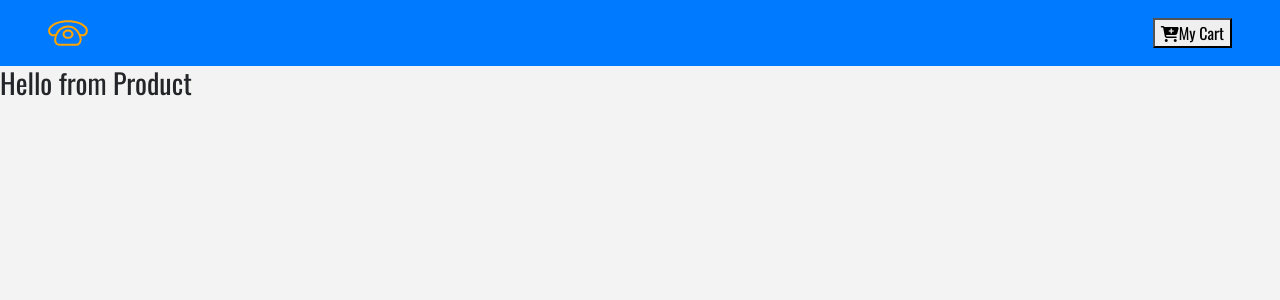
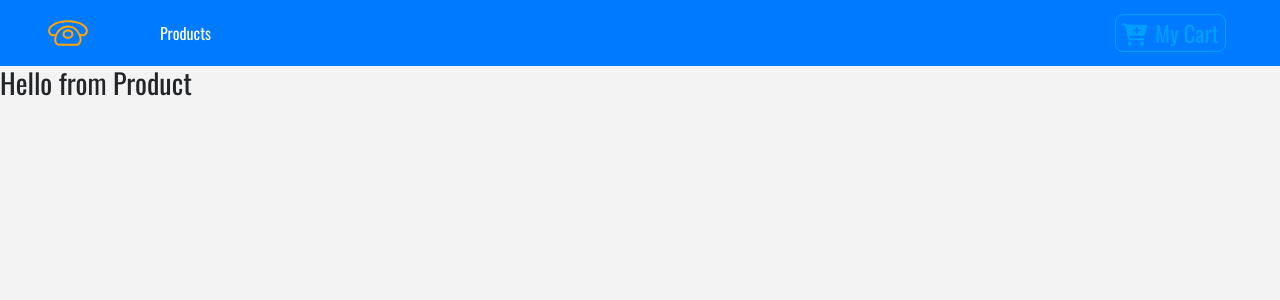
Before and after one commit to Rayhan1998/Ecommerce, a React (Create React App) app: page / in a window 1280 px wide. Shown: the top 300 px of the page. Built offline with nearby package versions, Linux system fonts and the light colour scheme.

Commit message:
feat:created button styled component

```diff
--- /dev/null
+++ b/src/components/Button.js
@@ -0,0 +1,22 @@
+import styled from "styled-components";
+
+export const ButtonContainer = styled.button`
+  text-transform: capitalize;
+  font-size: 1.4rem;
+  background: transparent;
+  border: 0.05rem solid var(--lightBlue);
+  color: var(--lightBlue);
+  border-radius: 0.5rem;
+  paddding: 0.2rem 0.5rem;
+  cursor: pointer;
+  margin: 0.2rem 0.4rem 0.2rem 0;
+  transitions:all 0.5s ease-in-out;
+  &:hover {
+      background:var(--lightBlue)
+      color:var(--mainBlue)
+  }
+
+  &:focus{
+      outline:none;
+  }
+`;
--- a/src/components/Navbar.js
+++ b/src/components/Navbar.js
@@ -1,6 +1,8 @@
 import React, { Component } from "react";
 import { Link } from "react-router-dom";
 import logo from "../logo.svg";
+import styled from "styled-components";
+import { ButtonContainer } from "./Button";
 
 export default class Navbar extends Component {
   render() {
@@ -18,17 +20,19 @@ https://www.iconfinder.com/Makoto_msk
 
         <ul className="navbar-nav align-items-center">
           <li className="nav-item ml-5">
-            <Link to="/" className="nav-link">
+            <Link to="/" className="nav-link text-white ">
               Products
             </Link>
           </li>
         </ul>
 
         <Link to="/cart" className="ml-auto">
-          <button>
-            <i className="fas fa-cart-plus" />
-            My Cart
-          </button>
+          <ButtonContainer>
+            <span className="mr-2">
+              <i className="fas fa-cart-plus" />
+            </span>
+            my cart
+          </ButtonContainer>
         </Link>
       </nav>
     );
```
